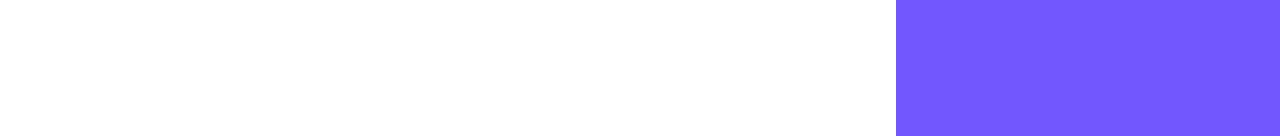
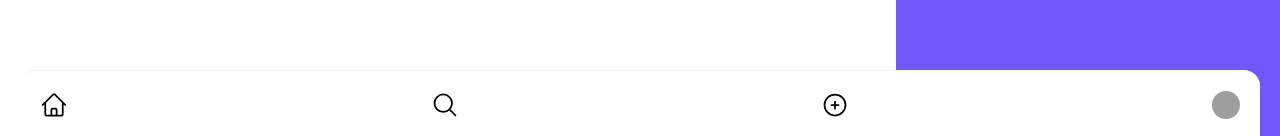
Before and after one commit to shiba-murmu/new-version-chichat, a React (Vite) app in the folder frontend/: page / in a window 1280 px wide. Shown: the part 661-797 px from the top of the page. Built offline with nearby package versions, Linux system fonts and the light colour scheme; grey boxes are pictures that could not be loaded.

Commit message:
many page's are added and conditional rendering applied for footer

```diff
--- a/frontend/src/components/Footer/Footer.jsx
+++ b/frontend/src/components/Footer/Footer.jsx
@@ -1,25 +1,38 @@
 import React from 'react'
-
+import { Link } from 'react-router-dom'
 function Footer() {
     return (
         <div className='fixed bottom-0 left-0 right-0'>
             <div className='flex justify-between mx-5 rounded-t-2xl items-center p-5 bg-white border-t border-gray-100'>
                 <section>
+                    {/* For home */}
+                    <Link to={'/feeds'}>
                         <svg xmlns="http://www.w3.org/2000/svg" fill="none" viewBox="0 0 24 24" strokeWidth="1.5" stroke="currentColor" class="size-7">
                             <path strokeLinecap="round" strokeLinejoin="round" d="m2.25 12 8.954-8.955c.44-.439 1.152-.439 1.591 0L21.75 12M4.5 9.75v10.125c0 .621.504 1.125 1.125 1.125H9.75v-4.875c0-.621.504-1.125 1.125-1.125h2.25c.621 0 1.125.504 1.125 1.125V21h4.125c.621 0 1.125-.504 1.125-1.125V9.75M8.25 21h8.25" />
                         </svg>
+                    </Link>
                 </section>
-                <section><svg xmlns="http://www.w3.org/2000/svg" fill="none" viewBox="0 0 24 24" strokeWidth="1.5" stroke="currentColor" className="size-7">
+                <section>
+                    {/* For search */}
+                    <Link to={'/search'}>
+
+                        <svg xmlns="http://www.w3.org/2000/svg" fill="none" viewBox="0 0 24 24" strokeWidth="1.5" stroke="currentColor" className="size-7">
                             <path strokeLinecap="round" strokeLinejoin="round" d="m21 21-5.197-5.197m0 0A7.5 7.5 0 1 0 5.196 5.196a7.5 7.5 0 0 0 10.607 10.607Z" />
                         </svg>
+                    </Link>
                 </section>
-                <section><svg xmlns="http://www.w3.org/2000/svg" fill="none" viewBox="0 0 24 24" strokeWidth="1.5" stroke="currentColor" className="size-7">
+                <section>
+                    {/* For posting photos */}
+                    <svg xmlns="http://www.w3.org/2000/svg" fill="none" viewBox="0 0 24 24" strokeWidth="1.5" stroke="currentColor" className="size-7">
                         <path strokeLinecap="round" strokeLinejoin="round" d="M12 9v6m3-3H9m12 0a9 9 0 1 1-18 0 9 9 0 0 1 18 0Z" />
                     </svg>
                 </section>
                 <section>
+                    {/* For profile */}
+                    <Link to={'/profile'}>
                         <img src="https://images.unsplash.com/photo-1499714608240-22fc6ad53fb2?ixlib=rb-4.0.3&ixid=MnwxMjA3fDB8MHxwaG90by1wYWdlfHx8fGVufDB8fHx8&auto=format&fit=crop&w=1170&q=80" alt=""
                             className='h-7 w-7 rounded-full object-cover' />
+                    </Link>
                 </section>
             </div>
         </div>
--- a/frontend/src/components/Navbar/Navbar.jsx
+++ b/frontend/src/components/Navbar/Navbar.jsx
@@ -1,5 +1,5 @@
 import React from 'react'
-
+import { Link } from 'react-router-dom'
 function Navbar() {
     return (
         <div className='flex border-b border-gray-200 justify-between items-center px-3 py-2'>
@@ -7,13 +7,21 @@
                 <span className='text-2xl rowdies-regular'>ChiChat</span>
             </div>
             <div className='flex gap-3'>
-                <div><svg xmlns="http://www.w3.org/2000/svg" fill="none" viewBox="0 0 24 24" strokeWidth="1.6" stroke="currentColor" className="size-6">
-                    <path strokeLinecap="round" strokeLinejoin="round" d="M21 8.25c0-2.485-2.099-4.5-4.688-4.5-1.935 0-3.597 1.126-4.312 2.733-.715-1.607-2.377-2.733-4.313-2.733C5.1 3.75 3 5.765 3 8.25c0 7.22 9 12 9 12s9-4.78 9-12Z" />
-                </svg>
+                <div>
+                    {/* Notification icons */}
+                    <Link to={'/notifications'}>
+                        <svg xmlns="http://www.w3.org/2000/svg" fill="none" viewBox="0 0 24 24" strokeWidth="1.6" stroke="currentColor" className="size-6">
+                            <path strokeLinecap="round" strokeLinejoin="round" d="M21 8.25c0-2.485-2.099-4.5-4.688-4.5-1.935 0-3.597 1.126-4.312 2.733-.715-1.607-2.377-2.733-4.313-2.733C5.1 3.75 3 5.765 3 8.25c0 7.22 9 12 9 12s9-4.78 9-12Z" />
+                        </svg>
+                    </Link>
                 </div>
-                <div><svg xmlns="http://www.w3.org/2000/svg" fill="none" viewBox="0 0 24 24" strokeWidth="1.5" stroke="currentColor" className="size-6">
-                    <path strokelinecap="round" strokelinejoin="round" d="M6 12 3.269 3.125A59.769 59.769 0 0 1 21.485 12 59.768 59.768 0 0 1 3.27 20.875L5.999 12Zm0 0h7.5" />
-                </svg>
+                <div>
+                    {/* Chats icon */}
+                    <Link to={'/chats'}>
+                        <svg xmlns="http://www.w3.org/2000/svg" fill="none" viewBox="0 0 24 24" strokeWidth="1.5" stroke="currentColor" className="size-6">
+                            <path strokelinecap="round" strokelinejoin="round" d="M6 12 3.269 3.125A59.769 59.769 0 0 1 21.485 12 59.768 59.768 0 0 1 3.27 20.875L5.999 12Zm0 0h7.5" />
+                        </svg>
+                    </Link>
                 </div>
             </div>
         </div >
--- /dev/null
+++ b/frontend/src/features/Followers/FollowerList.jsx
@@ -0,0 +1,13 @@
+import React from 'react'
+
+function FollowerList() {
+  return (
+    <>
+        <div>
+            FollowerList
+        </div>
+    </>
+  )
+}
+
+export default FollowerList
--- /dev/null
+++ b/frontend/src/features/Following/FollowingList.jsx
@@ -0,0 +1,9 @@
+import React from 'react'
+
+function FollowingList() {
+  return (
+    <div>FollowingList</div>
+  )
+}
+
+export default FollowingList
--- /dev/null
+++ b/frontend/src/features/Notifications/Notification.jsx
@@ -0,0 +1,9 @@
+import React from 'react'
+
+function Notification() {
+  return (
+    <div>Notification</div>
+  )
+}
+
+export default Notification
--- /dev/null
+++ b/frontend/src/features/Search/ProfileSearching.jsx
@@ -0,0 +1,9 @@
+import React from 'react'
+
+function ProfileSearching() {
+  return (
+    <div>ProfileSearching</div>
+  )
+}
+
+export default ProfileSearching
--- /dev/null
+++ b/frontend/src/features/chats/ChatsList.jsx
@@ -0,0 +1,9 @@
+import React from 'react'
+
+function ChatsList() {
+  return (
+    <div>ChatsList</div>
+  )
+}
+
+export default ChatsList
--- a/frontend/src/features/feeds/Feeds.jsx
+++ b/frontend/src/features/feeds/Feeds.jsx
@@ -2,12 +2,11 @@
 // import navbar from '../../components/Navbar/Navbar'
 import Navbar from '../../components/Navbar/navbar'
 import Footer from '../../components/Footer/Footer'
+
 function Feeds() {
     return (
         <>
             <div className='min-h-screen w-screen'>
-                {/* navbar */}
-                {/* <navbar /> */}
                 <Navbar />
                 <div>contents</div>
                 <Footer />
--- /dev/null
+++ b/frontend/src/features/posts/Posts.jsx
@@ -0,0 +1,9 @@
+import React from 'react'
+
+function Posts() {
+  return (
+    <div>Posts</div>
+  )
+}
+
+export default Posts
--- a/frontend/src/router/AppRouter.jsx
+++ b/frontend/src/router/AppRouter.jsx
@@ -1,22 +1,36 @@
 import React from 'react'
 import { Routes, Route } from 'react-router-dom'
-
+import { useLocation } from 'react-router-dom'
 // import pages
 import Signup from '../auth/signup/Signup'
 import Login from '../auth/login/Login'
 import Profile from '../features/profile/Profile'
 import Feeds from '../features/feeds/Feeds'
 import LandingPage from '../pages/Landing/LandingPage'
+import ChatsList from '../features/chats/ChatsList'
+import Notification from '../features/Notifications/Notification'
+import ProfileSearching from '../features/Search/ProfileSearching'
+// import Navbar from '../components/Navbar/navbar'
+import Footer from '../components/Footer/Footer'
+function AppRouter() {
+    const location = useLocation()
+    // list of pages where don't want the footer
+    const pages = ['/login', '/signup', '/chats']
 
-function AppRouter() {
+    const shouldShowFooter = !pages.includes(location.pathname)
     return (
         <>
+            {/* Conditional footer rendring */}
+            {shouldShowFooter && <Footer />}
             <Routes>
                 <Route path="/" element={<LandingPage />} />
                 <Route path="/login" element={<Login />} />
                 <Route path="/signup" element={<Signup />} />
                 <Route path="/profile" element={<Profile />} />
                 <Route path="/feeds" element={<Feeds />} />
+                <Route path="/chats" element={<ChatsList />} />
+                <Route path="/notifications" element={<Notification />} />
+                <Route path="/search" element={<ProfileSearching />} />
             </Routes>
         </>
     )
```
Lines whose indentation alone changed are shown as unchanged.
